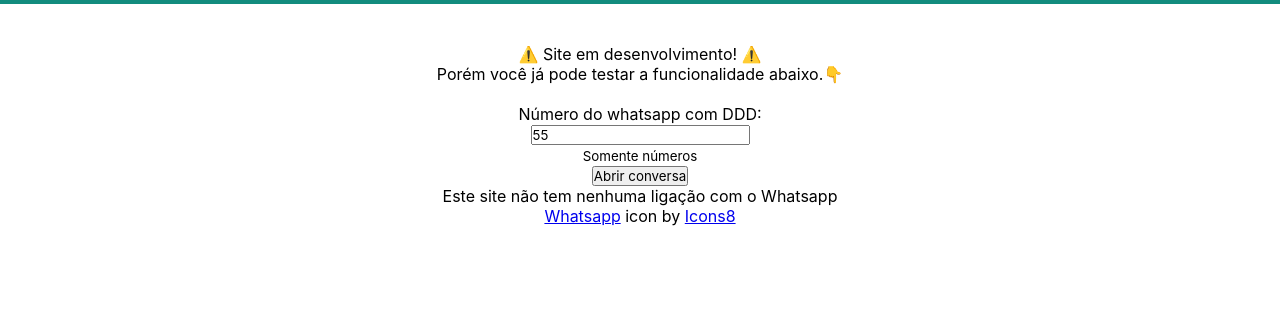
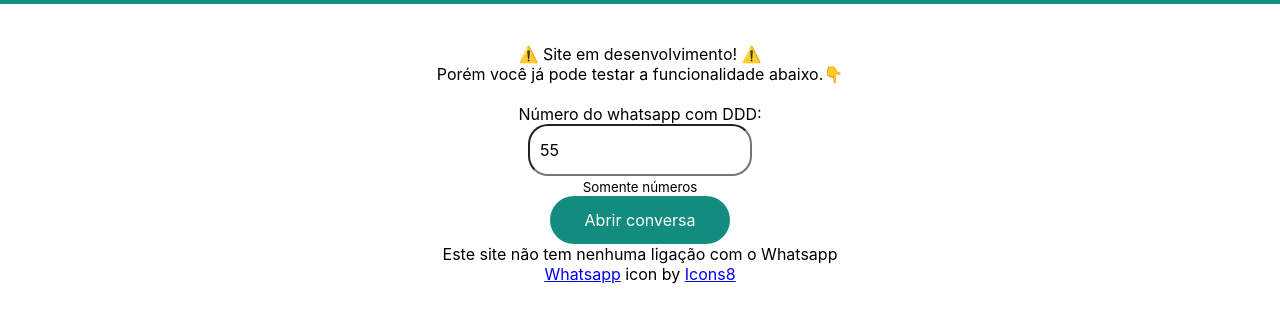
Before and after one commit to elionardosantos/api-whatsapp, a plain HTML site: page index.html in a window 1280 px wide. Shown: the part 87-410 px from the top of the page. Drawn offline with Linux system fonts and the light colour scheme.

Commit message:
Botão e input estilizados

```diff
--- a/style.css
+++ b/style.css
@@ -35,6 +35,21 @@ div {
 
 input {
 	text-align: left;
+	font-size: 16px;
+	border-radius: 20px;
+	height: 28px;
+	width: 200px;
+	padding: 10px;
+}
+
+button {
+	font-size: 16px;
+	color: white;
+	border-radius: 40px;
+	background: #128c7e;
+	border: none;
+	height: 48px;
+	width: 180px;
 }
 
 footer {
```
